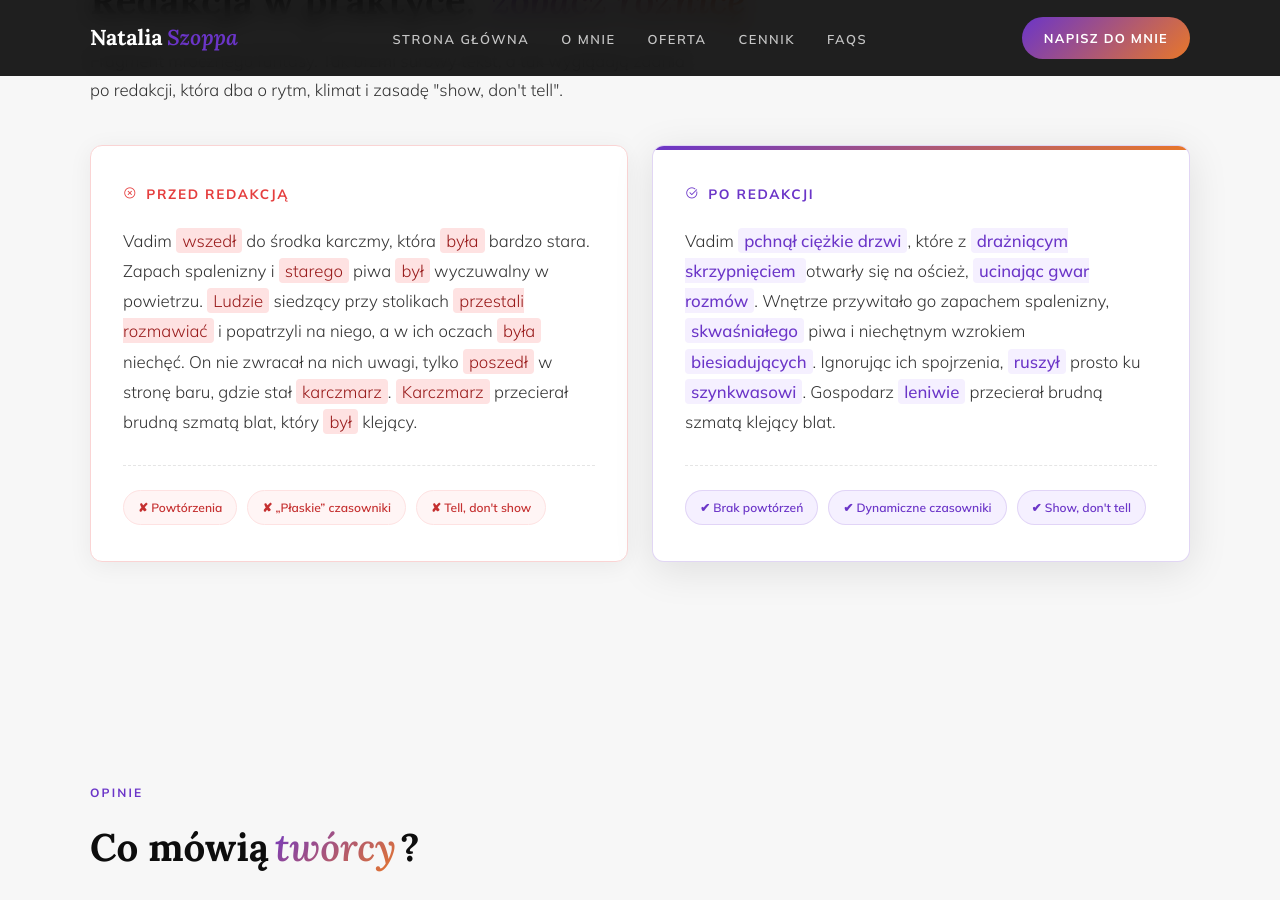
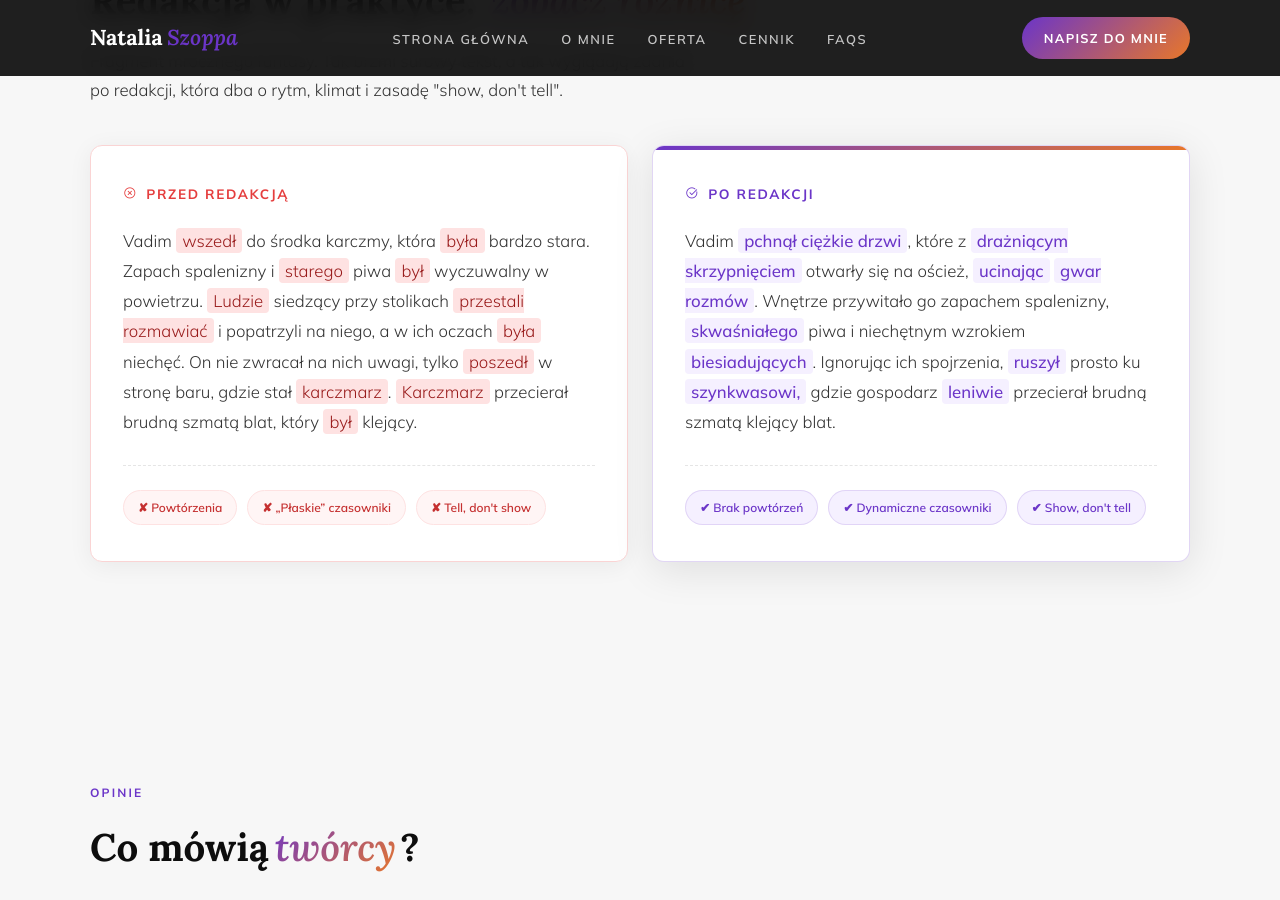
Before and after one commit to Bonnie00726/nataliaszoppa, a Jekyll site: the page built from index.html, in a window 1280 px wide and 900 px high, scrolled down 3624 px. Built offline with Jekyll 4.4.1, drawn with Linux system fonts in a browser that asks for light colours.

Commit message:
Update index.html

```diff
--- a/index.html
+++ b/index.html
@@ -147,7 +147,7 @@
             <div class="comparison-box after">
                 <div class="box-header"><i class="las la-check-circle"></i> Po redakcji</div>
                 <div class="box-content">
-                   Vadim <span class="highlight-purple">pchnął ciężkie drzwi</span>, które z <span class="highlight-purple">drażniącym skrzypnięciem </span> otwarły się na oścież, <span class="highlight-purple">ucinając gwar rozmów</span>. Wnętrze przywitało go zapachem spalenizny, <span class="highlight-purple">skwaśniałego</span> piwa i niechętnym wzrokiem <span class="highlight-purple">biesiadujących</span>. Ignorując ich spojrzenia, <span class="highlight-purple">ruszył</span> prosto ku <span class="highlight-purple">szynkwasowi</span>. Gospodarz <span class="highlight-purple">leniwie</span> przecierał brudną szmatą klejący blat.
+                   Vadim <span class="highlight-purple">pchnął ciężkie drzwi</span>, które z <span class="highlight-purple">drażniącym skrzypnięciem</span> otwarły się na oścież, <span class="highlight-purple">ucinając</span> <span class="highlight-purple">gwar rozmów</span>. Wnętrze przywitało go zapachem spalenizny, <span class="highlight-purple">skwaśniałego</span> piwa i niechętnym wzrokiem <span class="highlight-purple">biesiadujących</span>. Ignorując ich spojrzenia, <span class="highlight-purple">ruszył</span> prosto ku <span class="highlight-purple">szynkwasowi,</span> gdzie gospodarz <span class="highlight-purple">leniwie</span> przecierał brudną szmatą klejący blat.
                 </div>
                 <div class="box-tags">
                     <span>✔ Brak powtórzeń</span>
```
